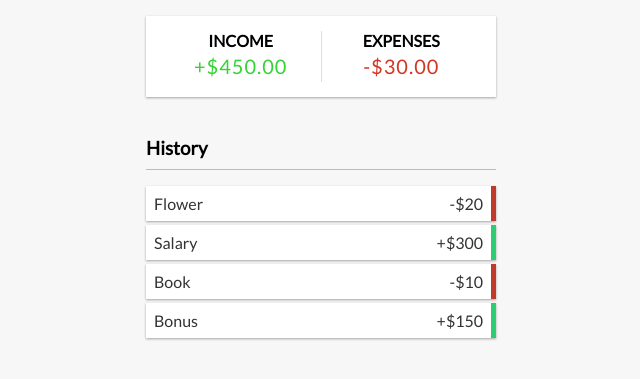
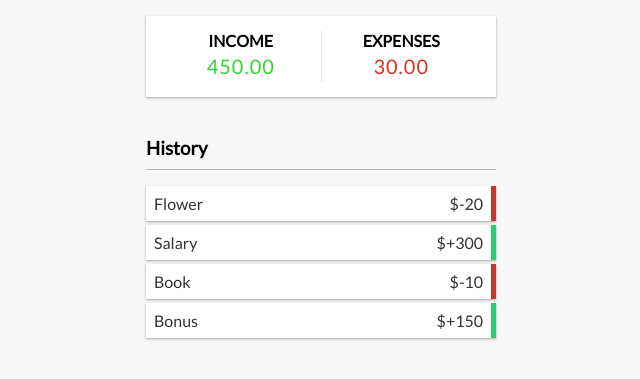
Before and after one commit to MelodyZhangHelloWorld/Expense-Tracker-R, a React (Create React App) app: page / in a window 1280 px wide. Shown: the part 138-517 px from the top of the page, without its empty margins (319-959 px from the left). Built offline with nearby package versions, Linux system fonts and the light colour scheme.

Commit message:
changedBacktoBT'sBetterWay
Signed-off-by: MelodyZhangHelloWorld <ge.zhang01@edu.sait.ca>

```diff
--- a/src/components/Balance.js
+++ b/src/components/Balance.js
@@ -4,8 +4,8 @@ import {GlobalContext} from '../context/GlobalState';
 export const Balance = () => {
     const {transactions} = useContext(GlobalContext);  //*
     const amounts = transactions.map(transaction => transaction.amount);
-    const total = amounts.reduce((acc, item)=> (acc+item)).toFixed(2) //*
-                //amounts.reduce((acc, item)=> (acc += item), 0).toFixed(2);
+    const total = amounts.reduce((acc, item)=> (acc+item), 0).toFixed(2) //*
+
     return (
         <div>
             <h4>Your Balance</h4>
--- a/src/components/IncomeExpenses.js
+++ b/src/components/IncomeExpenses.js
@@ -5,20 +5,26 @@ export const IncomeExpenses = () => {
   const {transactions} = useContext(GlobalContext);  //*
 
   const amounts = transactions.map(transaction => transaction.amount);
-  const income = amounts.filter(item=>item>0).reduce((acc, item) => (acc+item)).toFixed(2);
-  const expense = amounts.filter(item=>item<0).reduce((acc, item) => (acc+item)*(-1)).toFixed(2);
+  const income = amounts.filter(item=>item>0).reduce((acc, item)=> (acc+item), 0).toFixed(2);
+  const expense = ( amounts.filter(item => item < 0).reduce((acc, item) => (acc += item), 0)*-1).toFixed(2);
+ /* const incomes = amounts.filter(item=>item>0);
+    const incomeTotal = incomes.length===0?0:incomes.reduce((acc, item) => (acc+item)).toFixed(2);
+  const expenses = amounts.filter(item=>item<0);
+    let expenseTotal = expenses.length===0?0:expenses.reduce((acc, item) => (acc+item)*(-1));
+        expenseTotal = expenses.length===0?0:Math.abs(expenseTotal).toFixed(2);*/ //?!
+
 
     return (
         <div className="inc-exp-container">
             <div>
                 <h4>Income </h4>
-                <p  className="money plus" > +${income} </p>
+                <p  className="money plus" > {income} </p>
 
             </div>
 
             <div>
                 <h4>Expenses  </h4>
-                <p  className="money minus"> -${expense} </p>
+                <p  className="money minus"> {expense} </p>
 
             </div>
 
--- a/src/components/Transaction.js
+++ b/src/components/Transaction.js
@@ -11,7 +11,7 @@ export const Transaction = ({transaction}) => {
         <div>
             <li className={plusMinus}>
                       {transaction.text}
-                      <span> {sign}${Math.abs(transaction.amount)} </span>
+                      <span> ${sign}{Math.abs(transaction.amount)} </span>
                       <button className="delete-btn"
                       onClick={() => deleteTransaction(transaction.id)}
                       >X</button>
```
Also changed, not shown: 1 other file (tests, documents, lock files or other folders).
